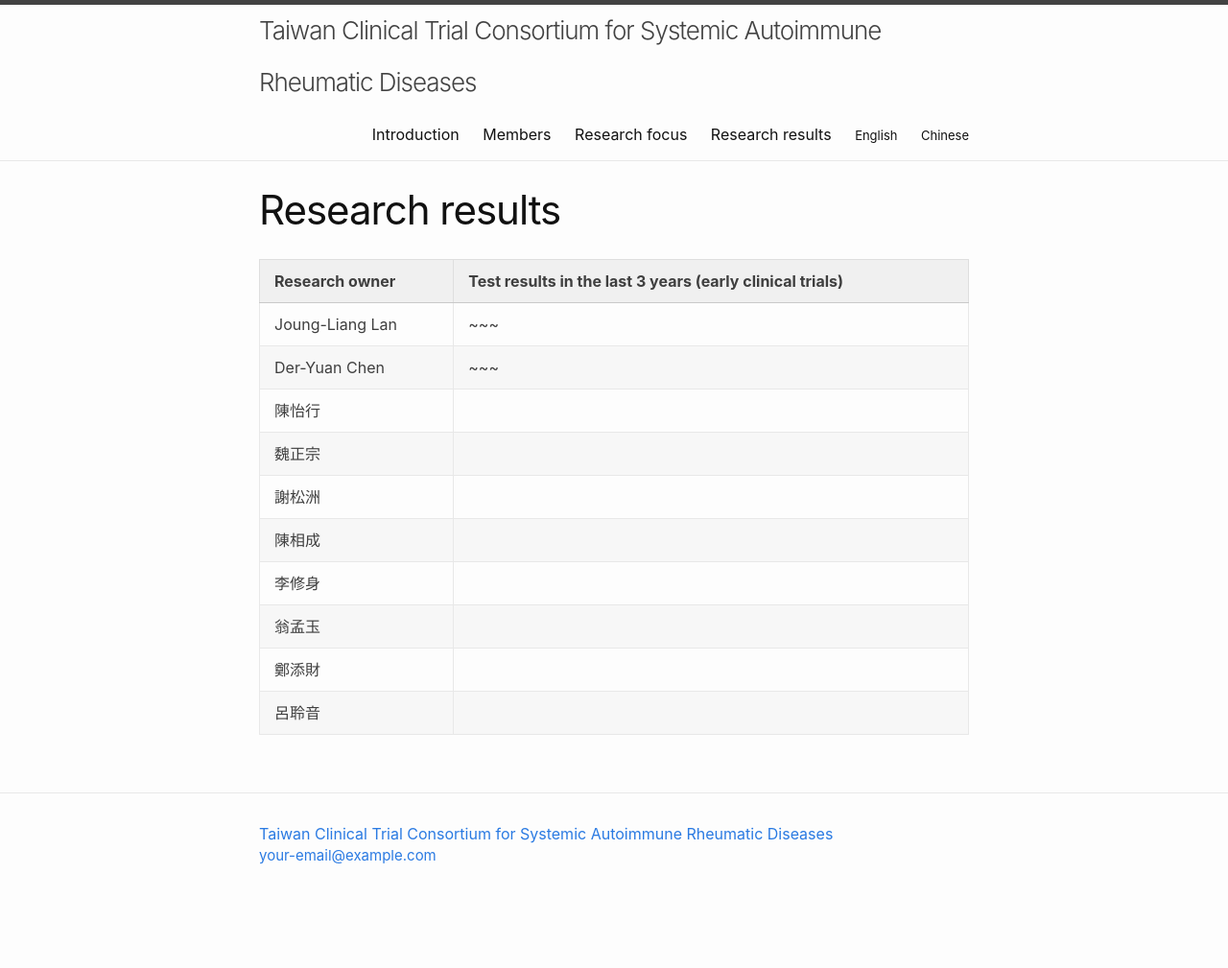
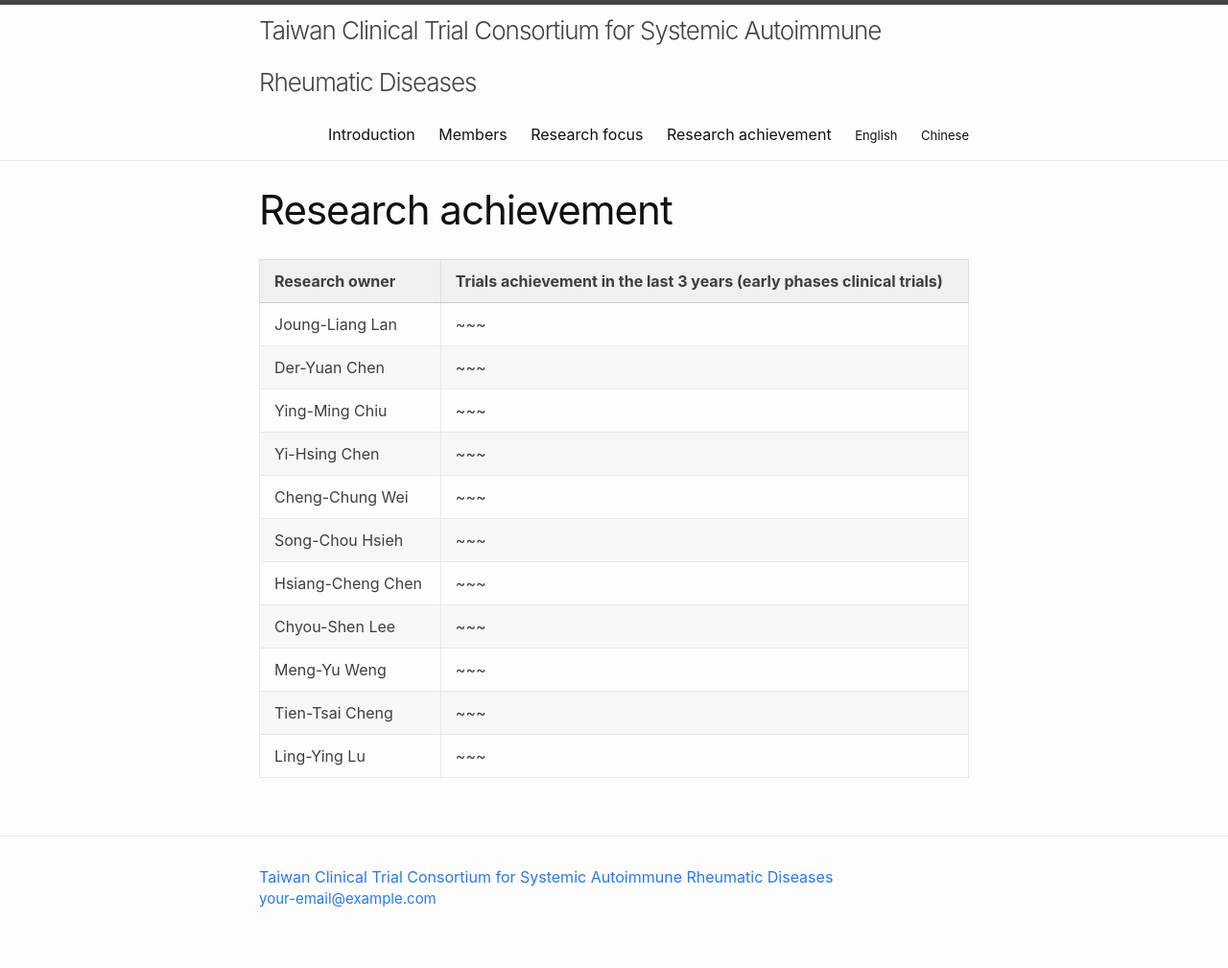
Before and after one commit to tctc-sard/tctc-sard, a Jekyll site: the page built from en/results.md, in a window 1280 px wide. Shown: the whole page at 96% size. Built offline with Jekyll 4.4.1, drawn with Linux system fonts in a browser that asks for light colours; before the commit the page ends 964 px from its top, so only the background shows below that.

Commit message:
updated results

```diff
--- a/en/results.md
+++ b/en/results.md
@@ -1,20 +1,21 @@
 ---
 layout: page
-title: Research results
+title: Research achievement
 lang: en
 permalink: /en/results/
 ref: results
 ---
 
-Research owner | Test results in the last 3 years (early clinical trials)
+Research owner | Trials achievement in the last 3 years (early phases clinical trials)
 --- | ---
 Joung-Liang Lan | ~~~
 Der-Yuan Chen | ~~~
-陳怡行 |
-魏正宗 |
-謝松洲 |
-陳相成 |
-李修身 |
-翁孟玉 |
-鄭添財 |
-呂聆音 |
+Ying-Ming Chiu | ~~~
+Yi-Hsing Chen | ~~~
+Cheng-Chung Wei | ~~~
+Song-Chou Hsieh | ~~~
+Hsiang-Cheng Chen | ~~~
+Chyou-Shen Lee | ~~~
+Meng-Yu Weng | ~~~
+Tien-Tsai Cheng | ~~~
+Ling-Ying Lu | ~~~
```
